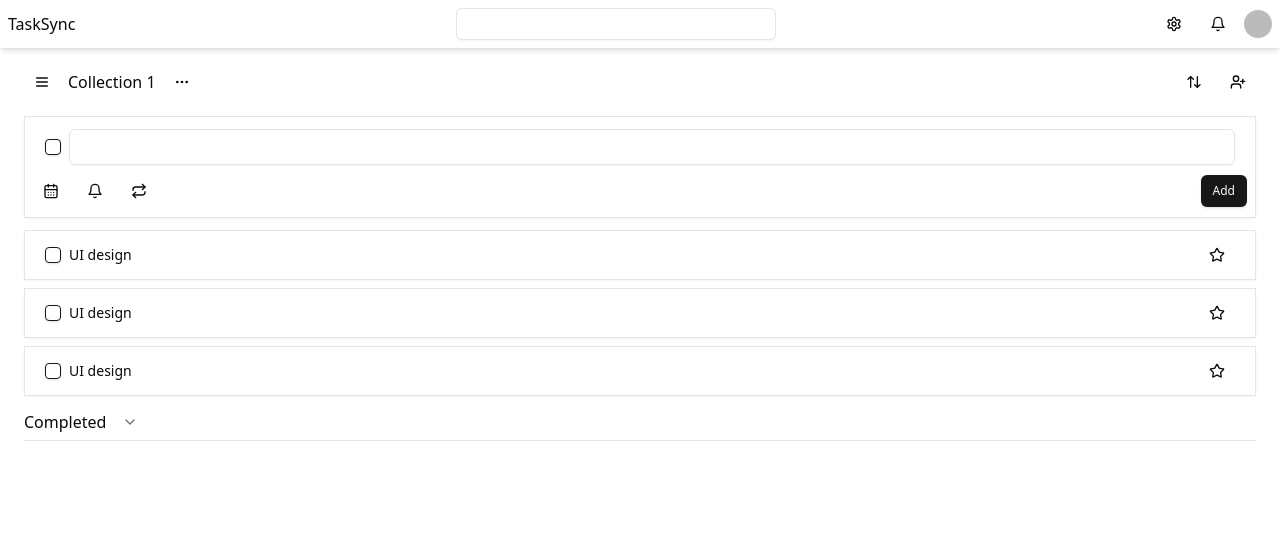
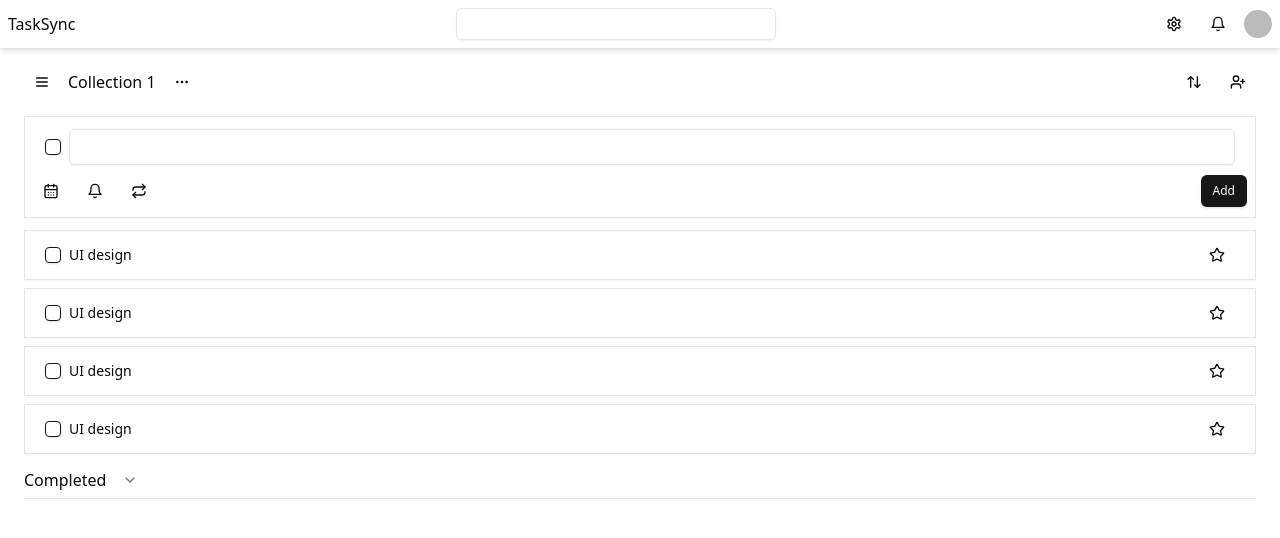
Before and after one commit to krabhi1/task-sync, a React (Vite) app: page / in a window 1280 px wide. Shown: the top 538 px of the page. Built offline with nearby package versions, Linux system fonts and the light colour scheme; no server answers; sample sign-in values are in the browser's storage.

Commit message:
fix scroll issue

```diff
--- a/src/components/Header.tsx
+++ b/src/components/Header.tsx
@@ -9,7 +9,7 @@ export default function Header() {
   const { photoUrl, name } = useAuth();
   console.log(photoUrl);
   return (
-    <div className="w-full h-12  px-2 py-1 flex justify-between items-center shadow-md">
+    <div className=" h-12  px-2 py-1 flex justify-between items-center shadow-md">
       <div className="">
         {/* <span>
           <img width={"30px"} height={"30px"} src="/task-sync.svg" alt="Logo" />
--- a/src/components/MainContent.tsx
+++ b/src/components/MainContent.tsx
@@ -6,7 +6,7 @@ import CompletedTasks from "./CompletedTasks";
 
 export default function MainContent() {
   return (
-    <div className="">
+    <div className="flex-grow flex flex-col overflow-auto">
       {/* Header */}
       <div className="mx-6 my-4 flex items-center justify-between">
         <div className="flex items-center gap-2">
@@ -29,11 +29,12 @@ export default function MainContent() {
         </div>
       </div>
       {/* addtask and tasks */}
-      <div className="mx-6  h-full">
+      <div className="mx-6 flex flex-col flex-grow overflow-auto">
         <AddTask />
-
+        <div className=" overflow-auto  flex-grow">
           {/* tasks */}
           <div className="flex flex-col gap-2 mt-3 ">
+            <TaskView />
             <TaskView />
             <TaskView />
             <TaskView />
@@ -42,5 +43,6 @@ export default function MainContent() {
           <CompletedTasks />
         </div>
       </div>
+    </div>
   );
 }
```
Lines whose indentation alone changed are shown as unchanged.
